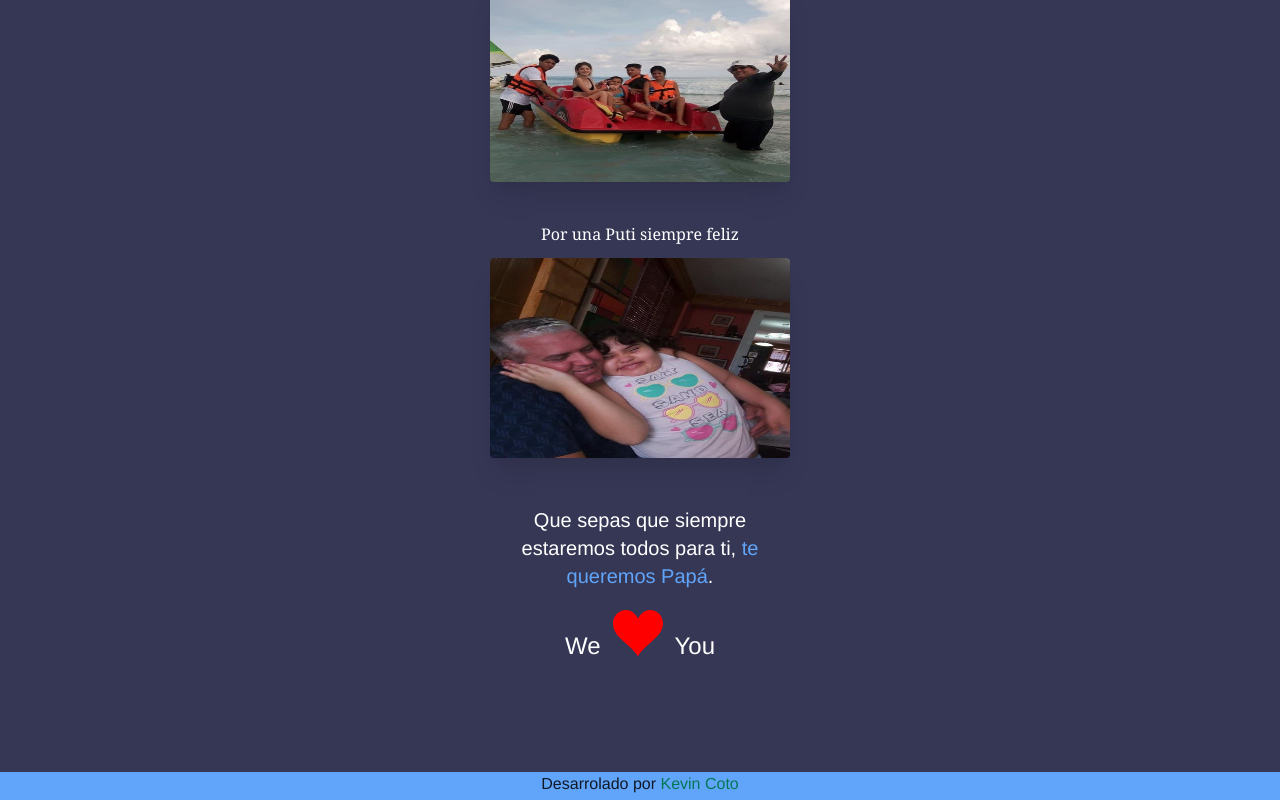
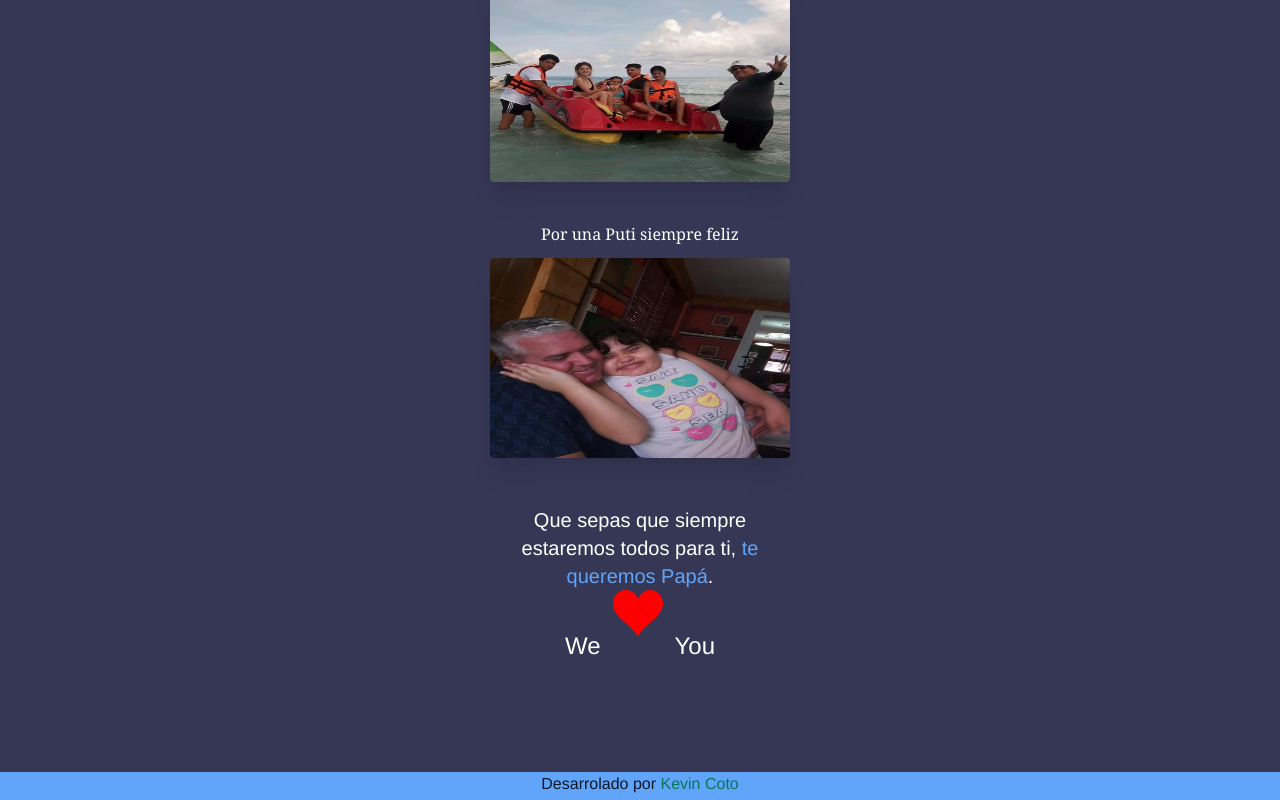
Before and after one commit to KevinCotoCarrera/fatherday, a Vue app: page / in a window 1280 px wide. Shown: the part 802-1602 px from the top of the page. Built offline with nearby package versions, Linux system fonts and the light colour scheme.

Commit message:
Update HelloWorld.vue

```diff
--- a/src/components/HelloWorld.vue
+++ b/src/components/HelloWorld.vue
@@ -136,7 +136,7 @@ li {
 .heart {
   fill: red;
   position: relative;
-  top: -20px;
+  top: -40px;
   width: 50px;
   animation: pulse 1s ease infinite;
 }
```
